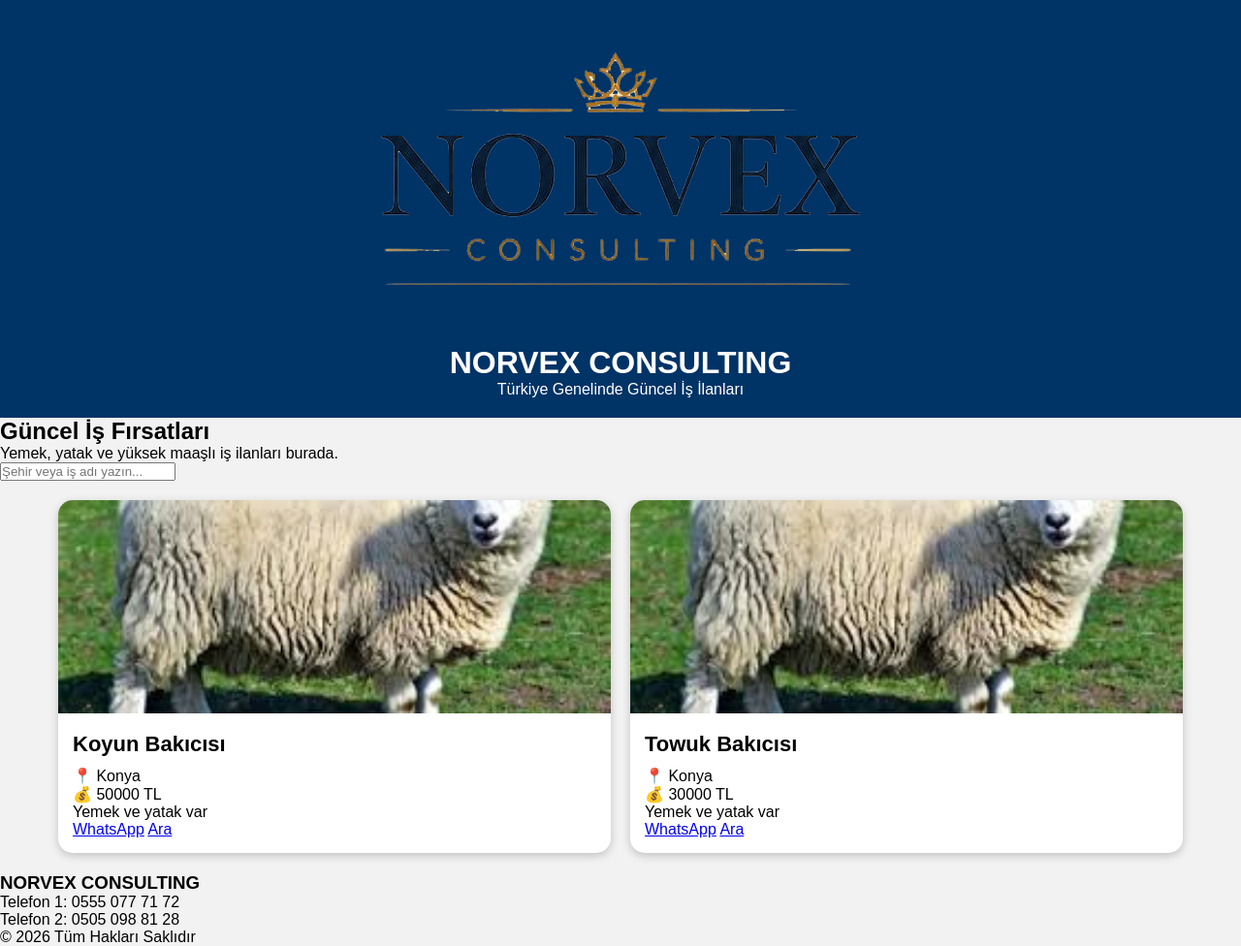
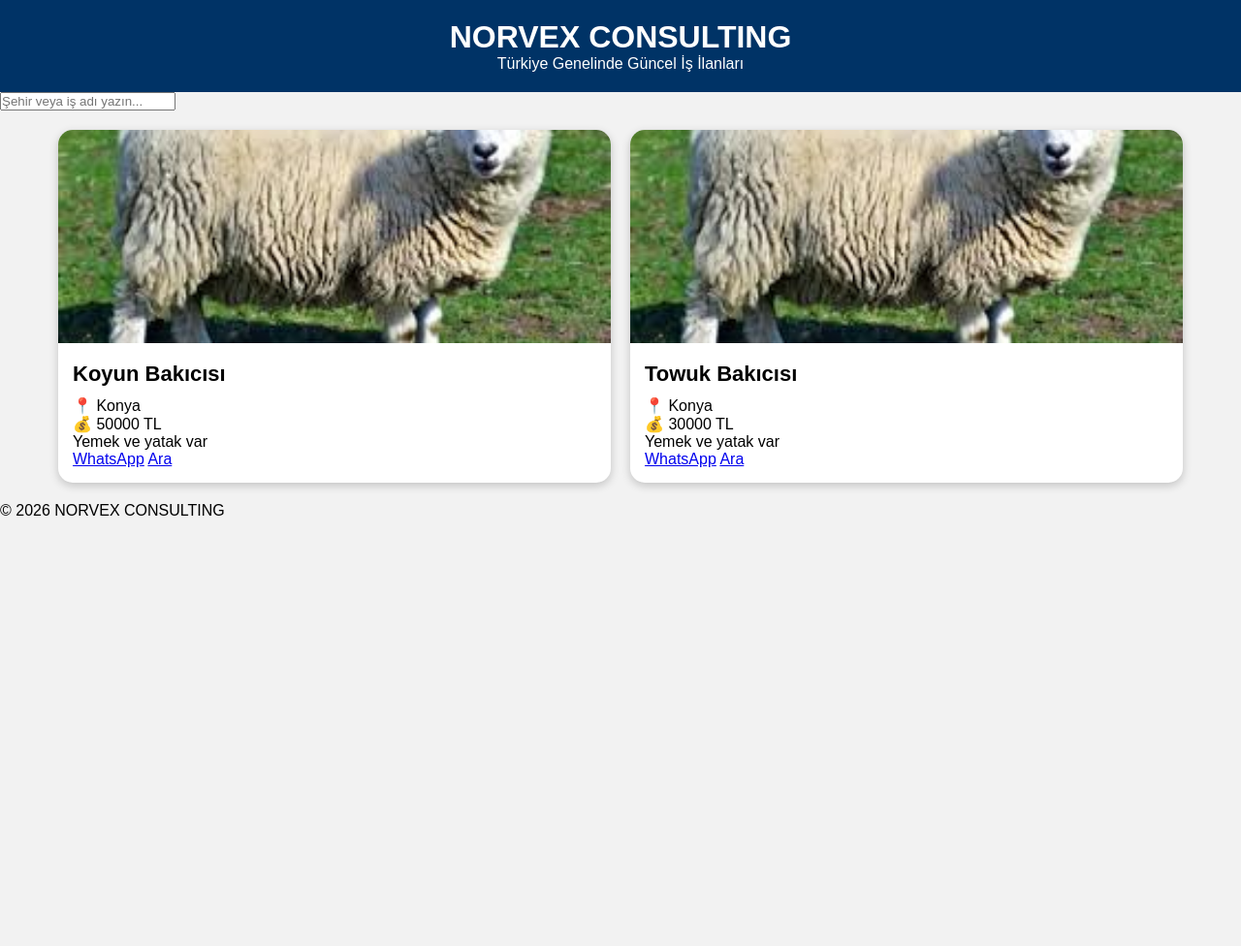
Before and after one commit to Vepashka94/norvex-jobs, a plain HTML site: page index.html in a window 1280 px wide. Shown: the whole page at 97% size. After the commit the page ends 800 px from the top, so only its background shows below. Drawn offline with Linux system fonts and the light colour scheme.

Commit message:
Update index.html

```diff
--- a/index.html
+++ b/index.html
@@ -1,5 +1,4 @@
 <!DOCTYPE html>
-
 <html lang="tr">
 <head>
 
@@ -8,12 +7,7 @@
 
 <title>NORVEX Consulting - İş İlanları</title>
 
-<meta name="description" content="NORVEX Consulting iş ilanları">
-<meta name="keywords" content="iş ilanı, eleman arayanlar, işçi arayanlar, Türkiye iş ilanları">
-<meta name="author" content="NORVEX Consulting">
-
 <link rel="stylesheet" href="style.css">
-
 <link rel="icon" href="images/logo.png">
 
 </head>
@@ -21,70 +15,23 @@
 <body>
 
 <header>
-
-<div class="header-container">
-
-    <div class="logo-area">
-        <img src="images/logo.png" alt="NORVEX Logo" class="logo">
-    </div>
-
     <h1>NORVEX CONSULTING</h1>
-
-    <p>
-        Türkiye Genelinde Güncel İş İlanları
-    </p>
-
-</div>
-
+    <p>Türkiye Genelinde Güncel İş İlanları</p>
 </header>
 
-<section class="hero">
-
-<h2>
-    Güncel İş Fırsatları
-</h2>
-
-<p>
-    Yemek, yatak ve yüksek maaşlı iş ilanları burada.
-</p>
-
-</section>
-
-<section class="search-section">
-
-<input
-    type="text"
-    id="searchInput"
-    placeholder="Şehir veya iş adı yazın..."
->
-
+<section>
+    <input type="text" id="searchInput" placeholder="Şehir veya iş adı yazın...">
 </section>
 
 <section>
-
-<div id="jobs-container"></div>
-
+    <div id="jobs-container"></div>
 </section>
 
 <footer>
-
-<div class="footer-content">
-
-    <h3>NORVEX CONSULTING</h3>
-
-    <p>Telefon 1: 0555 077 71 72</p>
-
-    <p>Telefon 2: 0505 098 81 28</p>
-
-    <p>
-        © 2026 Tüm Hakları Saklıdır
-    </p>
-
-</div>
-
+    <p>© 2026 NORVEX CONSULTING</p>
 </footer>
 
-<!-- JOB DATA HERE -->
+<!-- 🔥 JOB DATA (HERE IS IMPORTANT PART) -->
 <script>
 const jobs = [
   {
@@ -113,5 +60,6 @@ const jobs = [
 </script>
 
 <script src="script.js"></script>
+
 </body>
 </html>
```
